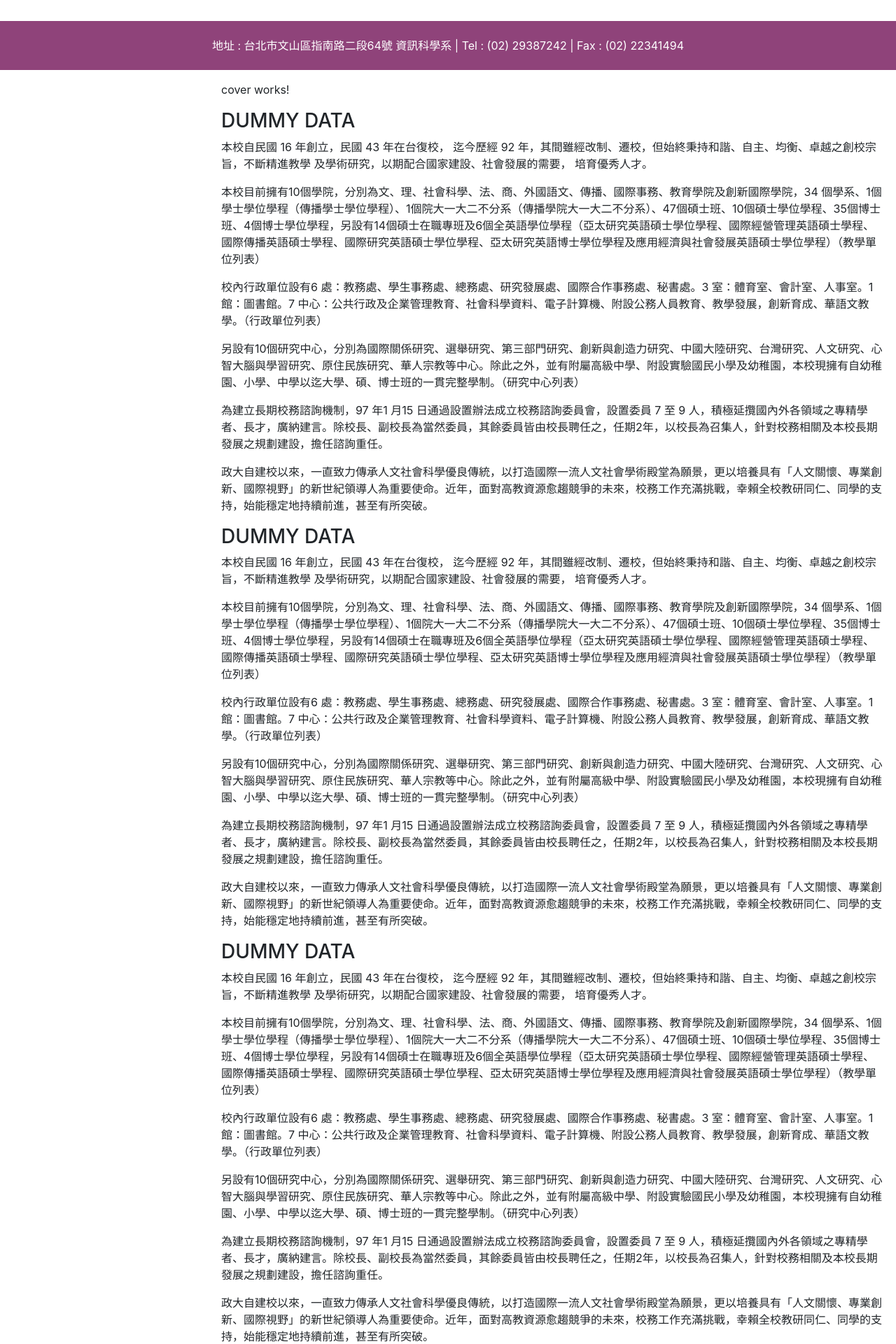
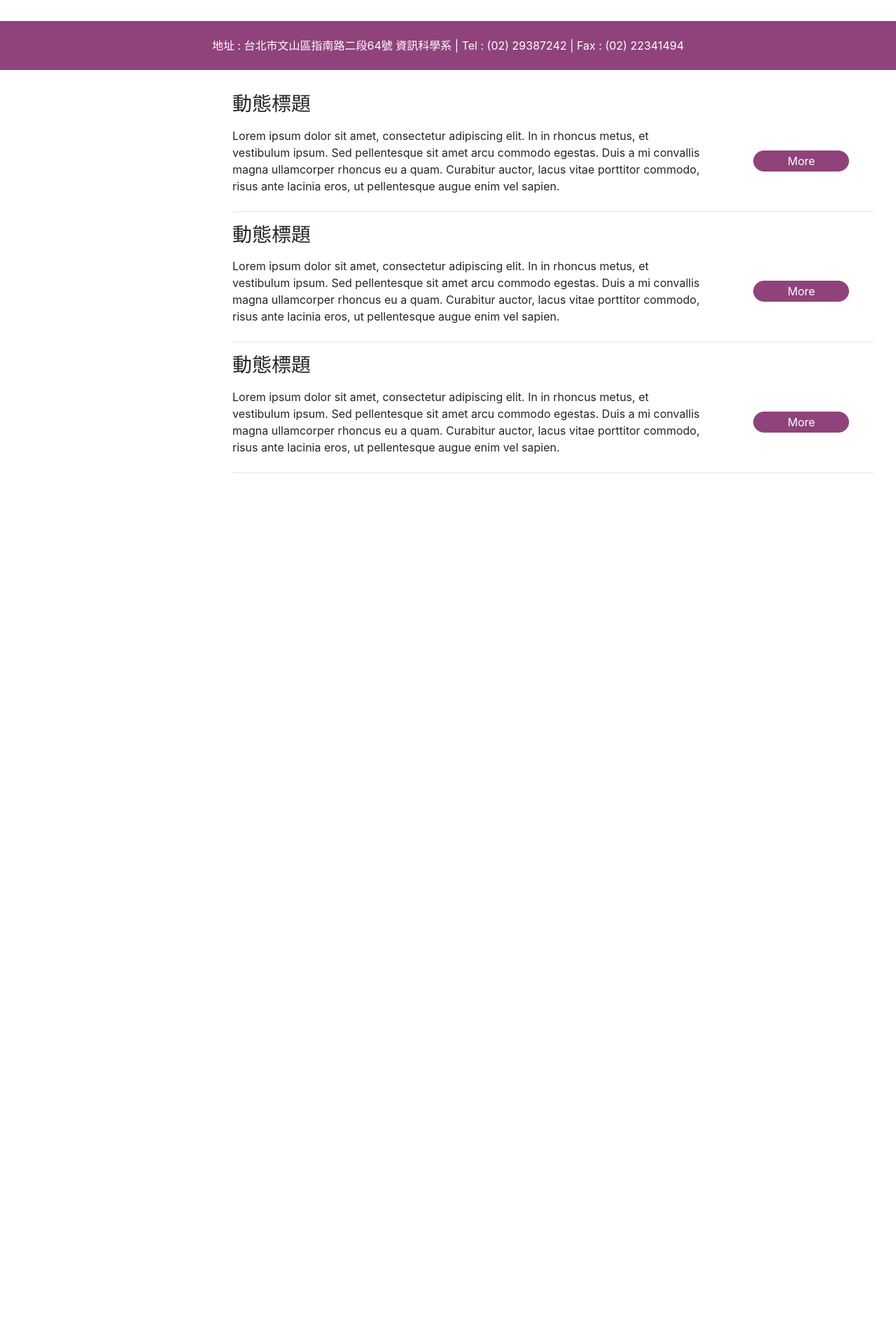
Before and after one commit to jercymat/web-plus, an Angular app: page /cover in a window 1280 px wide. Shown: the part 700-2620 px from the top of the page at 70% size. After the commit the page ends 1494 px from the top, so only its background shows below. Built offline with nearby package versions, Linux system fonts and the light colour scheme.

Commit message:
feat: cover page styling

```diff
--- a/src/app/app.component.scss
+++ b/src/app/app.component.scss
@@ -8,7 +8,7 @@ app-body {
   display: block;
   margin-left: 300px;
   margin-bottom: 70px;
-  padding: 16px;
+  padding: 32px;
   max-width: calc(100% - 300px);
 }
 app-footer {
--- a/src/app/body/cover/cover.component.html
+++ b/src/app/body/cover/cover.component.html
@@ -1,62 +1,55 @@
-<div class="text-center" style="height: 100vh;">
-  <img src="../../../assets/img/cover_main@2x.png" alt="Main" style="width: 75%; padding-top: 60px;">
+<div class="img-area text-center">
+  <div>
+    <img class="w-75" src="../../../assets/img/cover_main@2x.png" alt="Main">
+  </div>
+  <div class="mt-5 float-right">
+    <img src="../../../assets/img/cover_main2@2x.png" alt="Main Title" style="max-height: 40px;">
+  </div>
 </div>
-<p>cover works!</p>
-<div>
-  <h3>DUMMY DATA</h3>
-  <p>本校自民國 16 年創立，民國 43 年在台復校， 迄今歷經 92 年，其間雖經改制、遷校，但始終秉持和諧、自主、均衡、卓越之創校宗旨，不斷精進教學 及學術研究，以期配合國家建設、社會發展的需要， 培育優秀人才。</p>
-  <p></p>
-  <p>本校目前擁有10個學院，分別為文、理、社會科學、法、商、外國語文、傳播、國際事務、教育學院及創新國際學院，34 個學系、1個學士學位學程（傳播學士學位學程）、1個院大一大二不分系（傳播學院大一大二不分系）、47個碩士班、10個碩士學位學程、35個博士班、4個博士學位學程，另設有14個碩士在職專班及6個全英語學位學程（亞太研究英語碩士學位學程、國際經營管理英語碩士學程、國際傳播英語碩士學程、國際研究英語碩士學位學程、亞太研究英語博士學位學程及應用經濟與社會發展英語碩士學位學程）（教學單位列表）</p>
-  <p></p>
-  <p>校內行政單位設有6 處：教務處、學生事務處、總務處、研究發展處、國際合作事務處、秘書處。3 室：體育室、會計室、人事室。1 館：圖書館。7 中心：公共行政及企業管理教育、社會科學資料、電子計算機、附設公務人員教育、教學發展，創新育成、華語文教學。（行政單位列表）</p>
-  <p></p>
-  <p>另設有10個研究中心，分別為國際關係研究、選舉研究、第三部門研究、創新與創造力研究、中國大陸研究、台灣研究、人文研究、心智大腦與學習研究、原住民族研究、華人宗教等中心。除此之外，並有附屬高級中學、附設實驗國民小學及幼稚園，本校現擁有自幼稚園、小學、中學以迄大學、碩、博士班的一貫完整學制。（研究中心列表）</p>
-  <p></p>
-  <p>為建立長期校務諮詢機制，97 年1 月15 日通過設置辦法成立校務諮詢委員會，設置委員 7 至 9 人，積極延攬國內外各領域之專精學者、長才，廣納建言。除校長、副校長為當然委員，其餘委員皆由校長聘任之，任期2年，以校長為召集人，針對校務相關及本校長期發展之規劃建設，擔任諮詢重任。</p>
-  <p></p>
-  <p>政大自建校以來，一直致力傳承人文社會科學優良傳統，以打造國際一流人文社會學術殿堂為願景，更以培養具有「人文關懷、專業創新、國際視野」的新世紀領導人為重要使命。近年，面對高教資源愈趨競爭的未來，校務工作充滿挑戰，幸賴全校教研同仁、同學的支持，始能穩定地持續前進，甚至有所突破。</p>
+<div class="news-area">
+  <div class="news-block">
+    <h3>動態標題</h3>
+    <div class="row mb-4 mt-3">
+      <div class="col-9">
+        Lorem ipsum dolor sit amet, consectetur adipiscing elit. In in rhoncus metus, et vestibulum ipsum. Sed
+          pellentesque
+          sit amet arcu commodo egestas. Duis a mi convallis magna ullamcorper rhoncus eu a quam. Curabitur auctor, lacus
+          vitae porttitor commodo, risus ante lacinia eros, ut pellentesque augue enim vel sapien.
+      </div>
+      <div class="col-3 d-flex align-items-center justify-content-center">
+        <button class="btn btn-primary btn-more px-5">More</button>
+      </div>
+    </div>
+    <hr>
+  </div>
+  <div class="news-block">
+    <h3>動態標題</h3>
+    <div class="row mb-4 mt-3">
+      <div class="col-9">
+        Lorem ipsum dolor sit amet, consectetur adipiscing elit. In in rhoncus metus, et vestibulum ipsum. Sed
+        pellentesque
+        sit amet arcu commodo egestas. Duis a mi convallis magna ullamcorper rhoncus eu a quam. Curabitur auctor, lacus
+        vitae porttitor commodo, risus ante lacinia eros, ut pellentesque augue enim vel sapien.
+      </div>
+      <div class="col-3 d-flex align-items-center justify-content-center">
+        <button class="btn btn-primary btn-more px-5">More</button>
+      </div>
+    </div>
+    <hr>
+  </div>
+  <div class="news-block">
+    <h3>動態標題</h3>
+    <div class="row mb-4 mt-3">
+      <div class="col-9">
+        Lorem ipsum dolor sit amet, consectetur adipiscing elit. In in rhoncus metus, et vestibulum ipsum. Sed
+        pellentesque
+        sit amet arcu commodo egestas. Duis a mi convallis magna ullamcorper rhoncus eu a quam. Curabitur auctor, lacus
+        vitae porttitor commodo, risus ante lacinia eros, ut pellentesque augue enim vel sapien.
+      </div>
+      <div class="col-3 d-flex align-items-center justify-content-center">
+        <button class="btn btn-primary btn-more px-5">More</button>
+      </div>
+    </div>
+    <hr>
+  </div>
 </div>
-<div>
-  <h3>DUMMY DATA</h3>
-  <p>本校自民國 16 年創立，民國 43 年在台復校， 迄今歷經 92 年，其間雖經改制、遷校，但始終秉持和諧、自主、均衡、卓越之創校宗旨，不斷精進教學 及學術研究，以期配合國家建設、社會發展的需要， 培育優秀人才。</p>
-  <p></p>
-  <p>本校目前擁有10個學院，分別為文、理、社會科學、法、商、外國語文、傳播、國際事務、教育學院及創新國際學院，34
-    個學系、1個學士學位學程（傳播學士學位學程）、1個院大一大二不分系（傳播學院大一大二不分系）、47個碩士班、10個碩士學位學程、35個博士班、4個博士學位學程，另設有14個碩士在職專班及6個全英語學位學程（亞太研究英語碩士學位學程、國際經營管理英語碩士學程、國際傳播英語碩士學程、國際研究英語碩士學位學程、亞太研究英語博士學位學程及應用經濟與社會發展英語碩士學位學程）（教學單位列表）
-  </p>
-  <p></p>
-  <p>校內行政單位設有6 處：教務處、學生事務處、總務處、研究發展處、國際合作事務處、秘書處。3 室：體育室、會計室、人事室。1 館：圖書館。7
-    中心：公共行政及企業管理教育、社會科學資料、電子計算機、附設公務人員教育、教學發展，創新育成、華語文教學。（行政單位列表）</p>
-  <p></p>
-  <p>
-    另設有10個研究中心，分別為國際關係研究、選舉研究、第三部門研究、創新與創造力研究、中國大陸研究、台灣研究、人文研究、心智大腦與學習研究、原住民族研究、華人宗教等中心。除此之外，並有附屬高級中學、附設實驗國民小學及幼稚園，本校現擁有自幼稚園、小學、中學以迄大學、碩、博士班的一貫完整學制。（研究中心列表）
-  </p>
-  <p></p>
-  <p>為建立長期校務諮詢機制，97 年1 月15 日通過設置辦法成立校務諮詢委員會，設置委員 7 至 9
-    人，積極延攬國內外各領域之專精學者、長才，廣納建言。除校長、副校長為當然委員，其餘委員皆由校長聘任之，任期2年，以校長為召集人，針對校務相關及本校長期發展之規劃建設，擔任諮詢重任。</p>
-  <p></p>
-  <p>
-    政大自建校以來，一直致力傳承人文社會科學優良傳統，以打造國際一流人文社會學術殿堂為願景，更以培養具有「人文關懷、專業創新、國際視野」的新世紀領導人為重要使命。近年，面對高教資源愈趨競爭的未來，校務工作充滿挑戰，幸賴全校教研同仁、同學的支持，始能穩定地持續前進，甚至有所突破。
-  </p>
-</div>
-<div>
-  <h3>DUMMY DATA</h3>
-  <p>本校自民國 16 年創立，民國 43 年在台復校， 迄今歷經 92 年，其間雖經改制、遷校，但始終秉持和諧、自主、均衡、卓越之創校宗旨，不斷精進教學 及學術研究，以期配合國家建設、社會發展的需要， 培育優秀人才。</p>
-  <p></p>
-  <p>本校目前擁有10個學院，分別為文、理、社會科學、法、商、外國語文、傳播、國際事務、教育學院及創新國際學院，34
-    個學系、1個學士學位學程（傳播學士學位學程）、1個院大一大二不分系（傳播學院大一大二不分系）、47個碩士班、10個碩士學位學程、35個博士班、4個博士學位學程，另設有14個碩士在職專班及6個全英語學位學程（亞太研究英語碩士學位學程、國際經營管理英語碩士學程、國際傳播英語碩士學程、國際研究英語碩士學位學程、亞太研究英語博士學位學程及應用經濟與社會發展英語碩士學位學程）（教學單位列表）
-  </p>
-  <p></p>
-  <p>校內行政單位設有6 處：教務處、學生事務處、總務處、研究發展處、國際合作事務處、秘書處。3 室：體育室、會計室、人事室。1 館：圖書館。7
-    中心：公共行政及企業管理教育、社會科學資料、電子計算機、附設公務人員教育、教學發展，創新育成、華語文教學。（行政單位列表）</p>
-  <p></p>
-  <p>
-    另設有10個研究中心，分別為國際關係研究、選舉研究、第三部門研究、創新與創造力研究、中國大陸研究、台灣研究、人文研究、心智大腦與學習研究、原住民族研究、華人宗教等中心。除此之外，並有附屬高級中學、附設實驗國民小學及幼稚園，本校現擁有自幼稚園、小學、中學以迄大學、碩、博士班的一貫完整學制。（研究中心列表）
-  </p>
-  <p></p>
-  <p>為建立長期校務諮詢機制，97 年1 月15 日通過設置辦法成立校務諮詢委員會，設置委員 7 至 9
-    人，積極延攬國內外各領域之專精學者、長才，廣納建言。除校長、副校長為當然委員，其餘委員皆由校長聘任之，任期2年，以校長為召集人，針對校務相關及本校長期發展之規劃建設，擔任諮詢重任。</p>
-  <p></p>
-  <p>
-    政大自建校以來，一直致力傳承人文社會科學優良傳統，以打造國際一流人文社會學術殿堂為願景，更以培養具有「人文關懷、專業創新、國際視野」的新世紀領導人為重要使命。近年，面對高教資源愈趨競爭的未來，校務工作充滿挑戰，幸賴全校教研同仁、同學的支持，始能穩定地持續前進，甚至有所突破。
-  </p>
-</div>
--- a/src/app/body/cover/cover.component.scss
+++ b/src/app/body/cover/cover.component.scss
@@ -0,0 +1,20 @@
+.img-area {
+  min-height: 100vh;
+  padding-top: 60px;
+}
+.btn.btn-more {
+  border-radius: 15px;
+  height: 30px;
+  line-height: 0;
+  background-color: #8F437A;
+  border-color: #8F437A;;
+
+  &:active {
+    background-color: #763764 !important;
+    border-color: #763764 !important;
+  }
+  &:hover {
+    border-color: #823D6F;
+    background-color: #823D6F;
+  }
+}
```
Also changed, not shown: src/assets/img/cover_main2.png (added), src/assets/img/cover_main2@2x.png (added).
